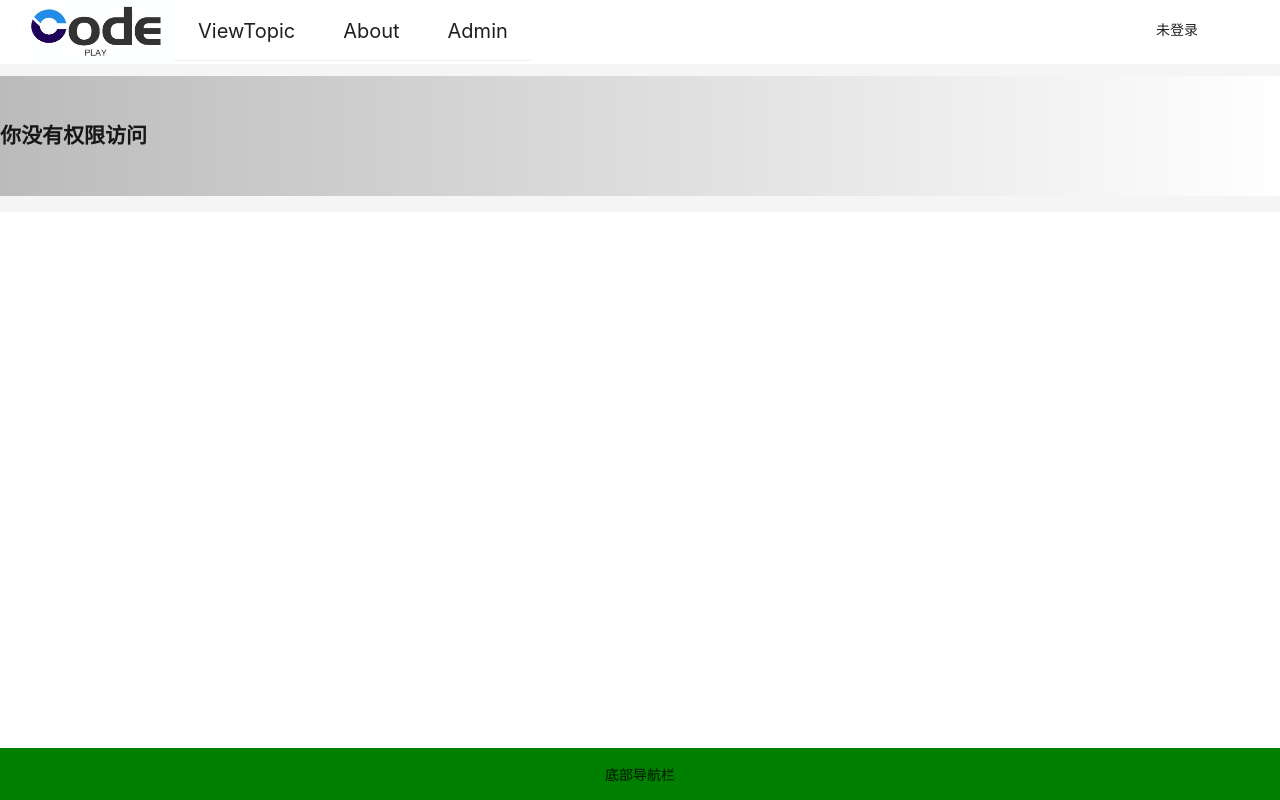
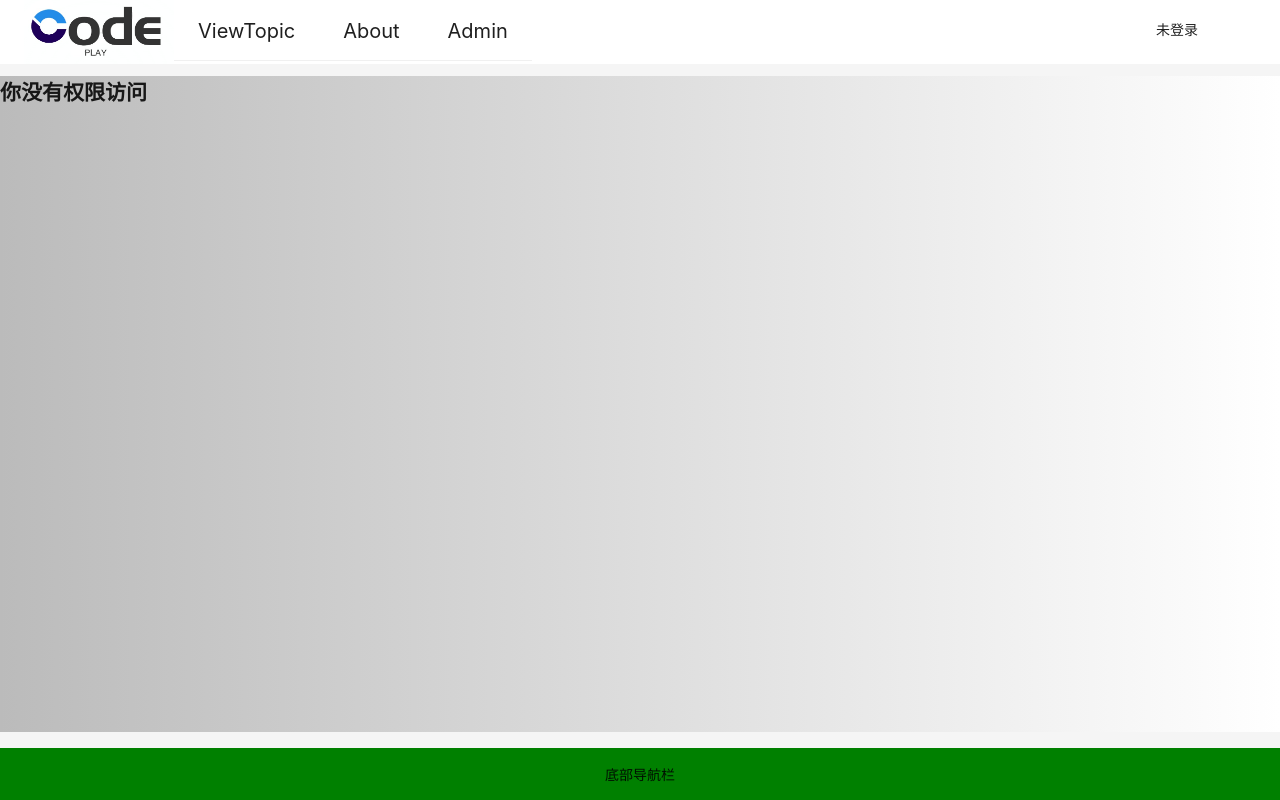
Before and after one commit to wzh-devin/codeplay-frontend, a Vue app: page /no-permission in a window 1280 px wide. Built offline with nearby package versions, Linux system fonts and the light colour scheme.

Commit message:
style: 修改视口高度

```diff
--- a/src/layouts/BasicLayout.vue
+++ b/src/layouts/BasicLayout.vue
@@ -11,7 +11,7 @@ import GlobalHeader from '@/components/global/GlobalHeader.vue'
 
 <template>
   <div class="basic-layout">
-    <a-layout>
+    <a-layout style="min-height: 100vh">
       <a-layout-header class="header">
         <GlobalHeader />
       </a-layout-header>
@@ -33,14 +33,12 @@ import GlobalHeader from '@/components/global/GlobalHeader.vue'
   }
 
   .content {
-    line-height: 120px;
     background: linear-gradient(to right, #bbb, #fff);
     margin-bottom: 16px;
   }
 
   .footer {
     background-color: green;
-    position: absolute;
     padding: 16px;
     bottom: 0;
     left: 0;
```
